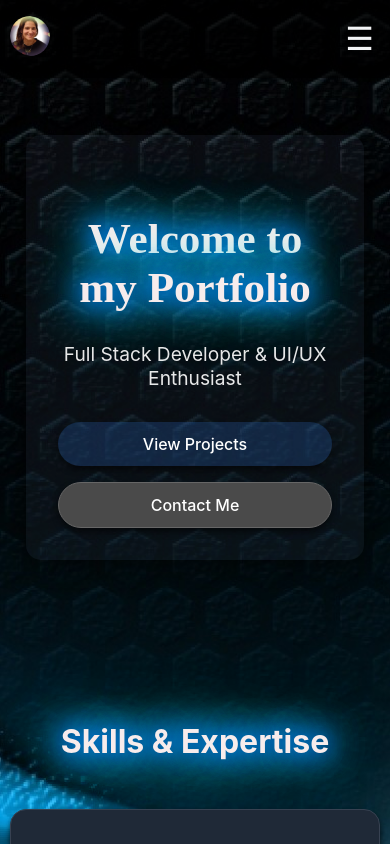
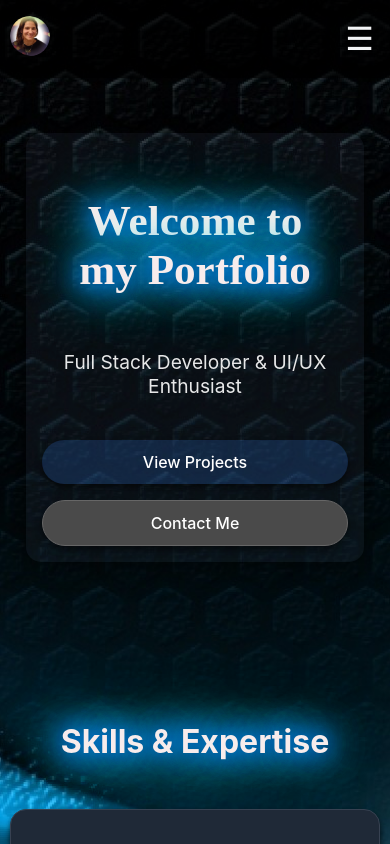
Before and after one commit to maru33luc/Portfolio-Ang19, an Angular app: page / in a window 390 px wide. Shown: the top 844 px of the page. Built offline with nearby package versions, Linux system fonts and the light colour scheme; a web font is replaced by a local one.

Commit message:
Añade archivo de configuración .hintrc y mejora estilos en el componente Home: ajusta paddings, optimiza el tamaño de fuente y mejora la responsividad de los elementos.

```diff
--- a/src/app/components/home/home.component.css
+++ b/src/app/components/home/home.component.css
@@ -2,7 +2,6 @@
   padding: 4rem 0;
   color: white;
   text-align: center;
-  /* margin-bottom: 4rem; */
   height: 80vh;
   mask: linear-gradient(var(--primary-color) 80%, transparent 100%);
   display: flex;
@@ -13,7 +12,6 @@
 .hero-content {
   max-width: 800px;
   margin: 0 auto;
-  padding: 2rem;
   text-align: center;
   color: white;
   z-index: 1;
@@ -31,7 +29,9 @@
 }
 
 .subtitle {
-  font-size: 1.5rem;
+  font-size: clamp(1.2rem, 3vw, 2rem);
+  white-space: normal;
+  overflow-wrap: break-word;
   margin-bottom: 2rem;
   opacity: 0.9;
 }
@@ -142,7 +142,7 @@ h2 {
   background: rgba(255, 255, 255, 0.1);
   backdrop-filter: blur(10px);
   border-radius: 15px;
-  padding: 2rem;
+  padding: 1rem;
   box-shadow: 0 4px 30px rgba(0, 0, 0, 0.1);
 }
 
@@ -160,18 +160,24 @@ h2 {
   }
 
   .hero h1{
-    /* si es necesario que el tamaño de la letra se achique hasta 2rem */
     font-size: clamp(2.7rem, 5vw, 3.9rem);
-
-
-
   }
 
   .subtitle {
     font-size: clamp(1.2rem, 3vw, 2rem);
     text-wrap: wrap;
-    /* si es necesario que tire el texto a la siguiente linea */
+    overflow-wrap: break-word;
+    padding: 10px;
+  }
 
+  .hero-content{
+    display: flex;
+    flex-direction: column;
+    justify-content: center;
+    align-items: center;
+  }
 
+  .cta-buttons{
+    width: 100%;
   }
 }
```
Also changed, not shown: 1 other file (tests, documents, lock files or other folders).
